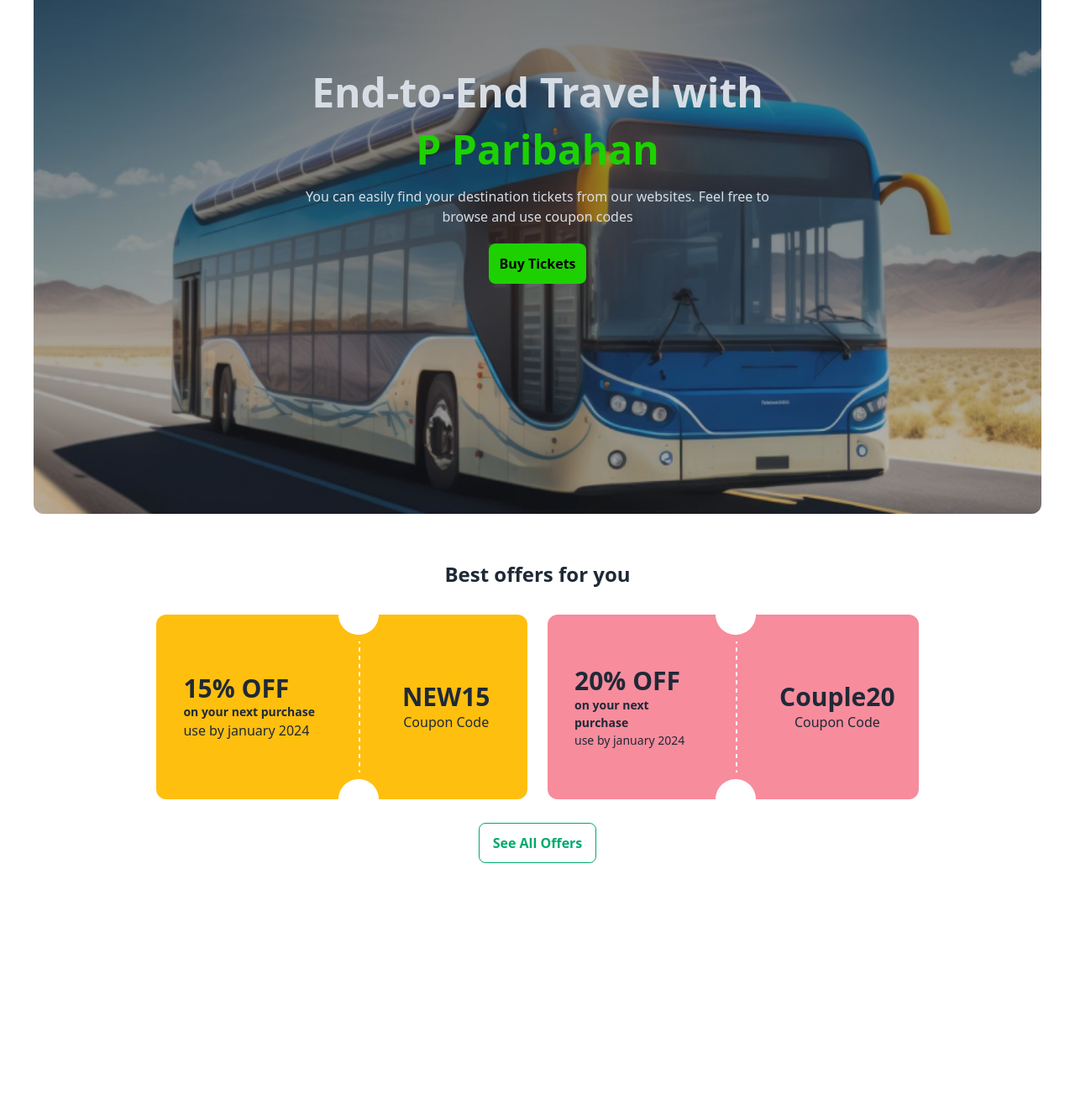
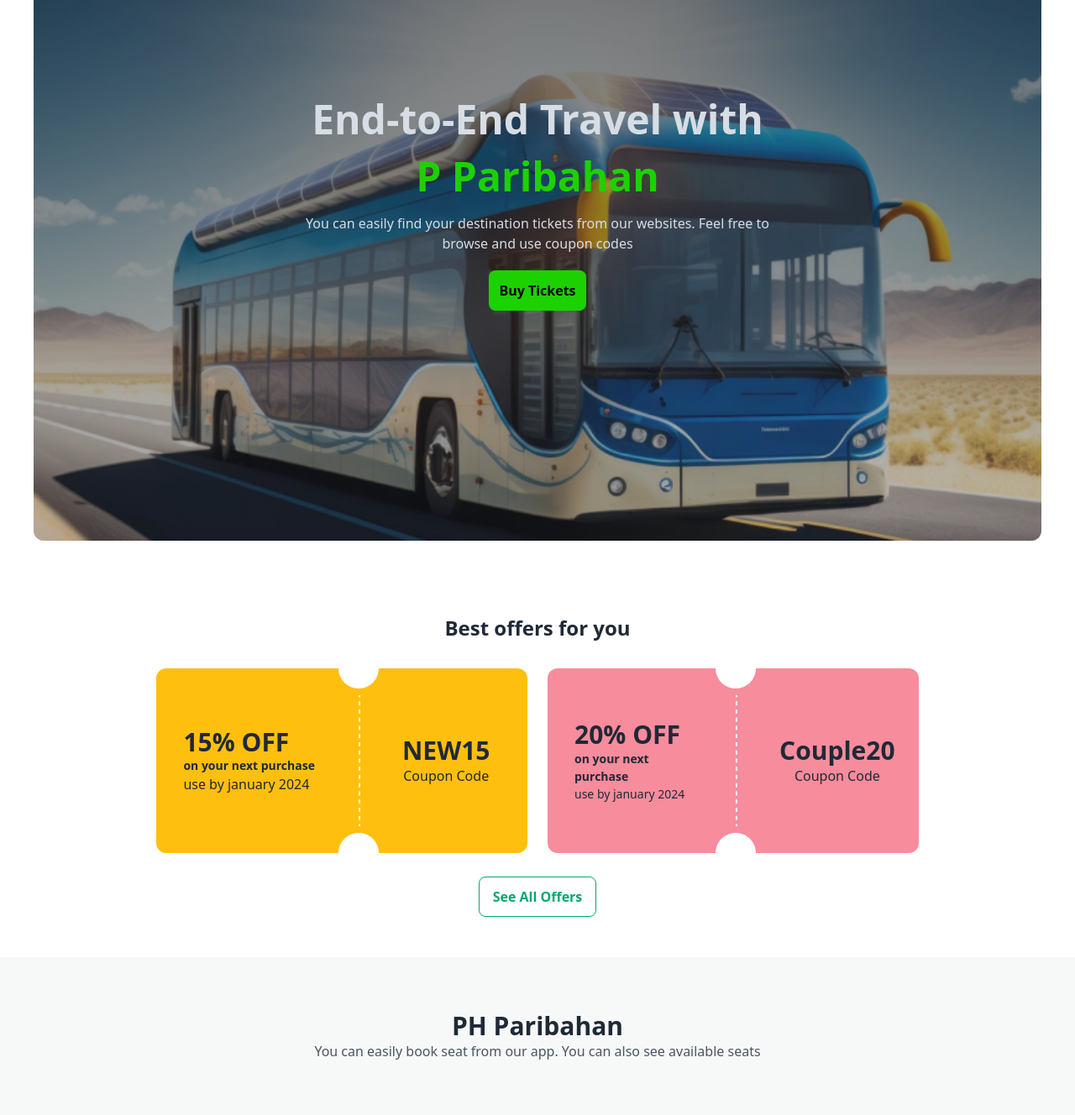
Before and after one commit to OMI786I/Assignment-5-reset, a plain HTML site: page index.html in a window 1280 px wide. Shown: the part 272-1600 px from the top of the page at 84% size. Before the commit the page ends 1316 px from the top, so only its background shows below. Drawn offline with nearby package versions, Linux system fonts and the light colour scheme.

Commit message:
getting started with PH section

```diff
--- a/index.html
+++ b/index.html
@@ -19,9 +19,9 @@
     />
   </head>
 
-  <body class="p-4 px-10">
+  <body>
     <!--navbar starts-->
-    <section>
+    <section class="p-4 px-10">
       <div class="navbar bg-base-100">
         <div class="navbar-start">
           <div class="dropdown">
@@ -75,7 +75,7 @@
     </section>
     <!--navbar ends-->
     <!--Banner section starts-->
-    <section class="">
+    <section class="p-4 px-10">
       <div
         class="hero min-h-screen rounded-xl"
         style="background-image: url(images/banner.png)"
@@ -100,7 +100,7 @@
       <!--Banner section ends
     --></section>
     <!--offer section starts-->
-    <section class="mt-14 flex flex-col justify-center items-center">
+    <section class="mt-14 flex flex-col justify-center items-center p-4 px-10">
       <h1 class="text-center text-2xl font-bold">Best offers for you</h1>
       <div class="flex justify-center flex-col md:flex-row gap-6 mt-8">
         <div
@@ -148,5 +148,12 @@
       </div>
     </section>
     <!--offer section ends-->
+    <!--PH section-->
+    <section class="bg-[#f7f8f8] mt-8 py-16">
+      <h1 class="text-3xl text-center font-bold">PH Paribahan</h1>
+      <p class="text-center text-gray-600">
+        You can easily book seat from our app. You can also see available seats
+      </p>
+    </section>
   </body>
 </html>
```
